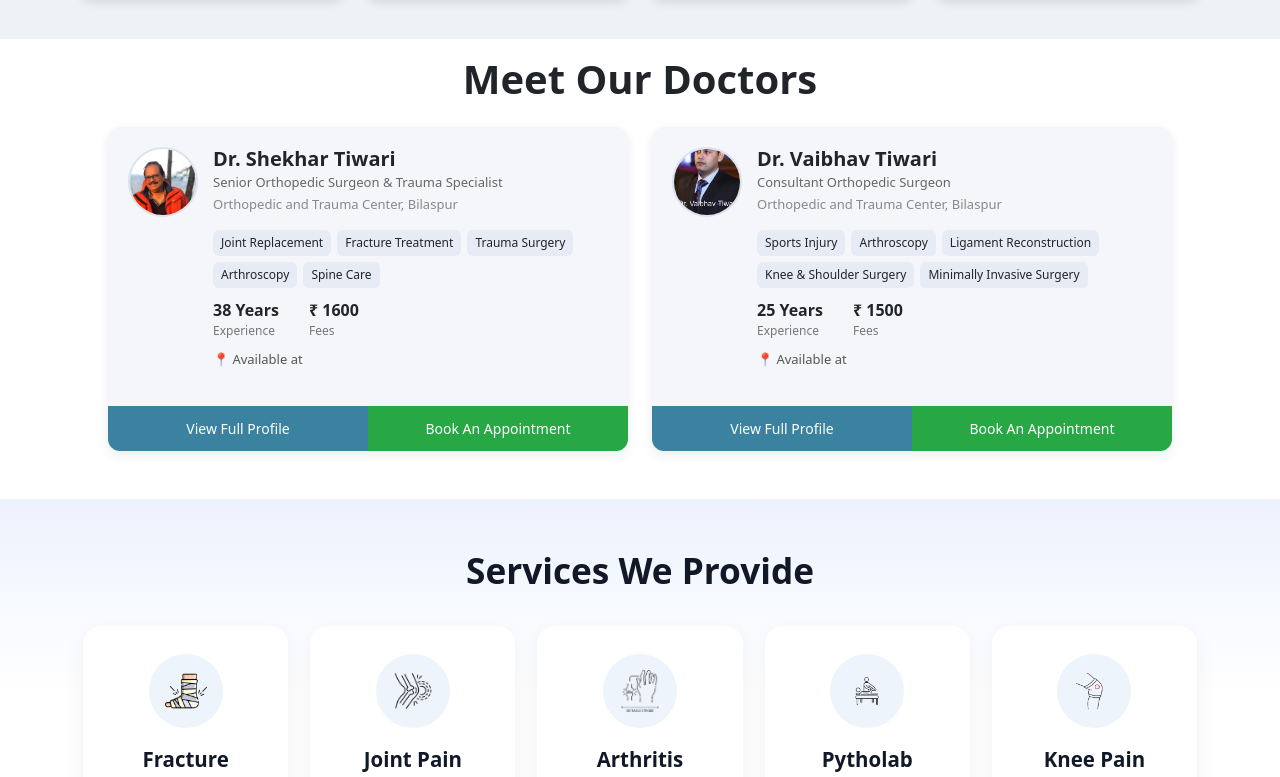
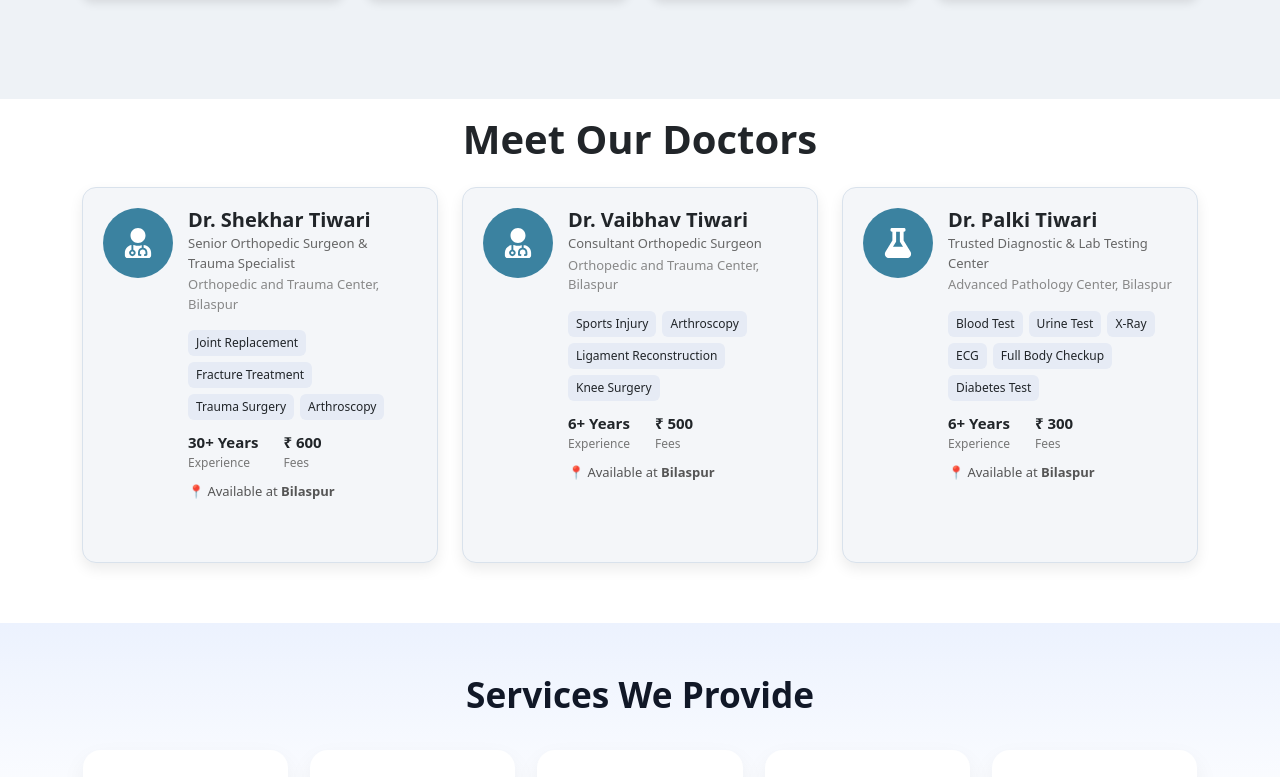
Before and after one commit to dipu4432/-reactjs, a React (Vite) app: page / in a window 1280 px wide. Shown: the part 1071-1848 px from the top of the page. Built offline with nearby package versions, Linux system fonts and the light colour scheme; no server answers.

Commit message:
added card

```diff
--- a/src/components/doctorCard.jsx
+++ b/src/components/doctorCard.jsx
@@ -2,10 +2,8 @@ import { useState } from "react";
 import { Modal } from "react-bootstrap";
 import "./doctors.css";
 import AppointmentForm from "./appointmentForm";
-import { useNavigate } from "react-router-dom";
 
 function DoctorCard({
-  id,
   name,
   title,
   hospital,
@@ -13,16 +11,19 @@ function DoctorCard({
   experience,
   fees,
   location,
-  image,
+  icon: Icon,
 }) {
   const [show, setShow] = useState(false);
-  const navigate = useNavigate();
 
   return (
-    <div className="doctor-card mb-5">
-      {/* Top Section */}
+    <div className="doctor-card mb-4">
+      {/* Header */}
       <div className="doctor-header">
-        <img src={image} alt={name} className="doctor-img" />
+
+        {/* Doctor Icon */}
+        <div className="doctor-icon-box">
+          <Icon className="doctor-icon" />
+        </div>
 
         <div>
           <h5 className="doctor-name">{name}</h5>
@@ -39,9 +40,10 @@ function DoctorCard({
           {/* Info */}
           <div className="doctor-info">
             <div>
-              <strong>{experience} Years</strong>
+              <strong>{experience}+ Years</strong>
               <p>Experience</p>
             </div>
+
             <div>
               <strong>₹ {fees}</strong>
               <p>Fees</p>
@@ -55,40 +57,12 @@ function DoctorCard({
         </div>
       </div>
 
-      {/* Buttons */}
-      <div className="doctor-footer">
-        {/* <button
-          className="btn-outline"
-          onClick={() => navigate("/about")}
-        >
-          View Full Profile
-        </button> */}
-        <button
-          className="btn-outline"
-          onClick={() =>
-            navigate(`/doctor/${id}`, {
-              state: {
-                doctor: {
-                  name,
-                  title,
-                  hospital,
-                  experience,
-                  fees,
-                  location,
-                  image,
-                  tags,
-                },
-              },
-            })
-          }
-        >
-          View Full Profile
+      {/* Footer */}
+      {/* <div className="doctor-footer">
+        <button className="btn-fill" onClick={() => setShow(true)}>
+          Book Appointment
         </button>
-
-        <button className="btn-fill" onClick={() => setShow(true)}>
-          Book An Appointment
-        </button>
-      </div>
+      </div> */}
 
       {/* Modal */}
       <Modal show={show} onHide={() => setShow(false)} centered size="lg">
--- a/src/components/doctors.css
+++ b/src/components/doctors.css
@@ -1,10 +1,15 @@
 .doctor-card {
   width: 100%;
-  max-width: 520px;
   background: #f4f6f9;
-  border-radius: 12px;
+  border-radius: 14px;
   overflow: hidden;
-  box-shadow: 0 4px 12px rgba(0,0,0,0.08);
+  box-shadow: 0 6px 14px rgba(0, 0, 0, 0.08);
+  display: flex;
+  flex-direction: column;
+  height: 100%;
+  border: 1px solid #d9e2ec;
+  /* Added bottom margin */
+  margin-bottom: 30px;
 }
 
 /* Header */
@@ -12,14 +17,34 @@
   display: flex;
   gap: 15px;
   padding: 20px;
+
+  /* Fill available space */
+  flex-grow: 1;
 }
 
-.doctor-img {
-  width: 70px;
+/* Footer */
+.doctor-footer {
+  padding: 15px;
+  background: #63dbf0;
+
+  /* Push footer to bottom */
+  margin-top: auto;
+}
+
+/* ICON BOX */
+.doctor-icon-box {
+  min-width: 70px;
   height: 70px;
   border-radius: 50%;
-  object-fit: cover;
-  border: 2px solid #dbe3ef;
+  background: #3B82A0;
+  display: flex;
+  align-items: center;
+  justify-content: center;
+}
+
+.doctor-icon {
+  font-size: 30px;
+  color: white;
 }
 
 .doctor-name {
@@ -56,12 +81,12 @@
 /* Info */
 .doctor-info {
   display: flex;
-  gap: 30px;
+  gap: 25px;
   margin: 10px 0;
 }
 
 .doctor-info strong {
-  font-size: 16px;
+  font-size: 15px;
 }
 
 .doctor-info p {
@@ -70,33 +95,29 @@
   color: #777;
 }
 
-/* Location */
 .doctor-location {
   font-size: 13px;
   color: #555;
 }
 
-/* Footer */
-.doctor-footer {
-  display: flex;
-}
-
-.btn-outline,
+/* Button */
 .btn-fill {
-  flex: 1;
+  width: 100%;
   padding: 12px;
   border: none;
+  background: #28a745;
+  color: white;
   font-size: 14px;
+  border-radius: 8px;
   cursor: pointer;
 }
 
-.btn-outline {
-  background: #3B82A0;
-  /* border-top: 1px solid #FFF; */
-  color: #fff
+.btn-fill:hover {
+  background: #23913d;
 }
 
-.btn-fill {
-  background: #28a745;
-  color: #fff;
+.doctors-section,
+.doctors-container,
+.container {
+  padding-bottom: 60px;
 }
--- a/src/components/doctors.jsx
+++ b/src/components/doctors.jsx
@@ -3,11 +3,11 @@ import doctors from "../data/doctorsData";
 
 function Doctors() {
   return (
-    <div className="container mt-4 d-flex gap-4 flex-wrap justify-content-center">
+    <div className="container mt-4">
+      <div className="row g-4">
         {doctors.map((doc) => (
+          <div className="col-lg-4 col-md-6 col-12 d-flex" key={doc.id}>
             <DoctorCard
-          key={doc.id}
-          id={doc.id}
               name={doc.name}
               title={doc.title}
               hospital={doc.hospital}
@@ -15,9 +15,11 @@ function Doctors() {
               experience={doc.experience}
               fees={doc.fees}
               location={doc.location}
-          image={doc.image}
+              icon={doc.icon}
             />
+          </div>
         ))}
+      </div>
     </div>
   );
 }
--- a/src/components/navBar.jsx
+++ b/src/components/navBar.jsx
@@ -22,7 +22,7 @@ function NavBar() {
     <>
       {/* Navbar */}
       <Navbar bg="light" expand="lg" className="py-2 shadow-sm">
-        <Container>
+        <Container fluid className="px-3 px-lg-5">
 
           {/* Logo */}
           <Navbar.Brand
--- a/src/data/doctorsData.js
+++ b/src/data/doctorsData.js
@@ -1,55 +1,57 @@
-import doc1 from "../assets/doctor.webp";
-import doc2 from "../assets/doctor2.jpeg";
+import { FaUserMd, FaFlask } from "react-icons/fa";
 
 const doctors = [
   {
     id: "shekhar-tiwari",
-    image: doc1,
+    icon: FaUserMd,
     name: "Dr. Shekhar Tiwari",
     title: "Senior Orthopedic Surgeon & Trauma Specialist",
-    experience: 38,
-    fees: 1600,
+    experience: 30,
+    fees: 600,
     hospital: "Orthopedic and Trauma Center, Bilaspur",
+    location: "Bilaspur",
     tags: [
       "Joint Replacement",
       "Fracture Treatment",
       "Trauma Surgery",
       "Arthroscopy",
-      "Spine Care",
     ],
-    about:
-      "Dr. Shekhar Tiwari is a highly experienced orthopedic surgeon specializing in joint replacement and trauma care. With decades of surgical expertise, he has successfully treated complex fractures, sports injuries, and degenerative bone conditions.",
-    education:
-      "MBBS, MS (Orthopedics), Fellowship in Joint Replacement Surgery",
-    awards:
-      "Recognized for excellence in orthopedic surgery with thousands of successful joint replacement and trauma surgeries.",
-    publications:
-      "Published research on advanced fracture management, joint replacement techniques, and minimally invasive orthopedic procedures.",
   },
 
   {
     id: "vaibhav-tiwari",
-    image: doc2,
+    icon: FaUserMd,
     name: "Dr. Vaibhav Tiwari",
     title: "Consultant Orthopedic Surgeon",
-    experience: 25,
-    fees: 1500,
+    experience: 6,
+    fees: 500,
     hospital: "Orthopedic and Trauma Center, Bilaspur",
+    location: "Bilaspur",
     tags: [
       "Sports Injury",
       "Arthroscopy",
       "Ligament Reconstruction",
-      "Knee & Shoulder Surgery",
-      "Minimally Invasive Surgery",
+      "Knee Surgery",
     ],
-    about:
-      "Dr. Vaibhav Tiwari specializes in sports injuries and minimally invasive orthopedic procedures. He focuses on quick recovery treatments for ligament injuries, joint pain, and mobility issues.",
-    education:
-      "MBBS, MS (Orthopedics), Fellowship in Arthroscopy & Sports Medicine",
-    awards:
-      "Awarded for excellence in sports injury management and arthroscopic surgery.",
-    publications:
-      "Research work in arthroscopy, ligament reconstruction, and sports injury rehabilitation.",
+  },
+
+  {
+    id: "city-patholab",
+    icon: FaFlask,
+    name: "Dr. Palki Tiwari",
+    title: "Trusted Diagnostic & Lab Testing Center",
+    experience: 6,
+    fees: 300,
+    hospital: "Advanced Pathology Center, Bilaspur",
+    location: "Bilaspur",
+    tags: [
+      "Blood Test",
+      "Urine Test",
+      "X-Ray",
+      "ECG",
+      "Full Body Checkup",
+      "Diabetes Test",
+    ],
   },
 ];
 
```
Lines whose indentation alone changed are shown as unchanged.
